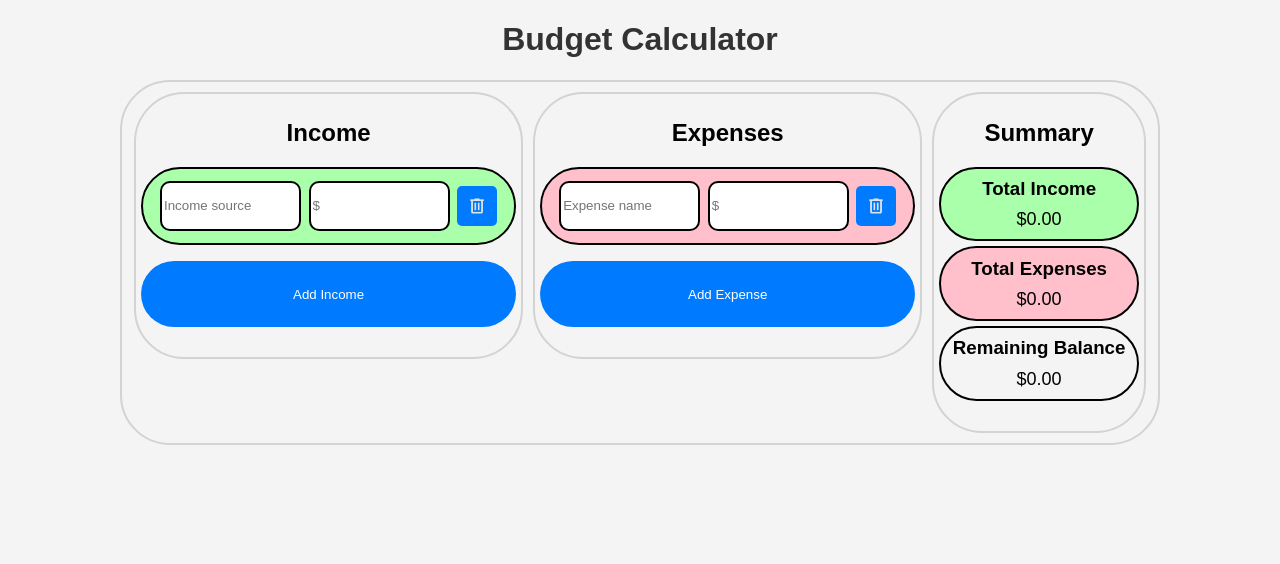
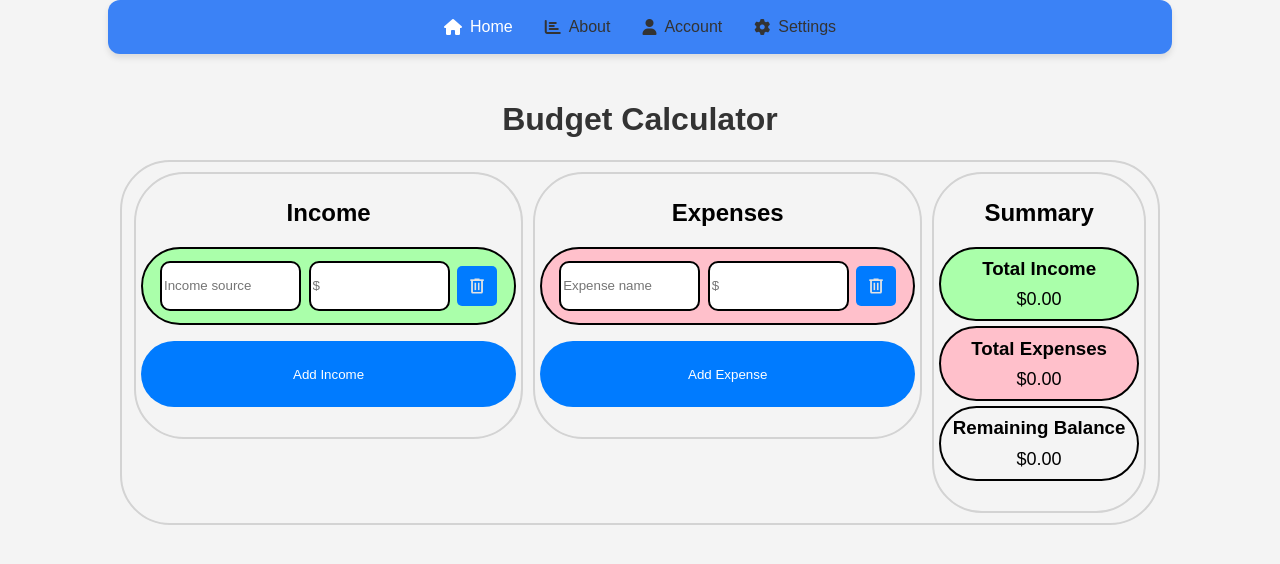
Before and after one commit to jagger-zlotoff/BudgetManager, a plain HTML site: page index.html in a window 1280 px wide. Drawn offline with Linux system fonts and the light colour scheme.

Commit message:
Added navbar and cleaned up page.

```diff
--- a/index.html
+++ b/index.html
@@ -4,9 +4,22 @@
     <meta charset="UTF-8">
     <meta name="viewport" content="width=device-width, initial-scale=1.0">
     <title>BudgetBuilder</title>
+    <link rel="stylesheet" href="https://cdnjs.cloudflare.com/ajax/libs/font-awesome/6.0.0/css/all.min.css">
     <link rel="stylesheet" href="styles.css">
 </head>
 <body>
+
+    <!-- NavBar -->
+    <nav class="navbar">
+    <ul>
+      <li><a href="#" class="active"><i class="fas fa-home"></i> Home</a></li>
+      <li><a href="#"><i class="fas fa-chart-bar"></i> About</a></li>
+      <li><a href="#"><i class="fas fa-user"></i> Account</a></li>
+      <li><a href="#"><i class="fas fa-cog"></i> Settings</a></li>
+    </ul>
+  </nav>
+
+    <!-- Page Title -->
     <h1>Budget Calculator</h1>
 
     <div class="tri-column">
--- a/styles.css
+++ b/styles.css
@@ -1,4 +1,81 @@
+/* ---------------------- */
+/*       NAVIGATION       */
+/* ---------------------- */
+.navbar {
+    position: fixed;
+    top: 0;
+    left: 50%;
+    transform: translateX(-50%);
+    width: 80%;
+    background: #3b82f6;
+    border-radius: 12px;
+    box-shadow: 0 4px 6px rgba(0, 0, 0, 0.1);
+    padding: 10px 20px;
+    z-index: 1000;
+
+    /* Flex container to center items horizontally */
+    display: flex;
+    justify-content: center;
+    align-items: center;
+}
+
+/* Remove default list style, horizontally stack items */
+.navbar ul {
+    list-style: none;
+    display: flex;
+    gap: 2rem; /* space between nav items */
+    margin: 0;
+    padding: 0;
+}
+
+/* Each list item */
+.navbar ul li {
+    margin: 0;
+    padding: 0;
+}
+
+/* Links: icons + text side by side */
+.navbar ul li a {
+    display: flex;
+    align-items: center;
+    gap: 8px;                /* space between icon & text */
+    text-decoration: none;
+    font-size: 16px;
+    font-weight: 500;
+    color: #333;
+    position: relative;      /* for underline effect */
+    padding: 8px 0;
+    transition: color 0.3s ease;
+}
+
+/* The underline "slide in" effect for hover/active */
+.navbar ul li a::after {
+    content: "";
+    position: absolute;
+    left: 0;
+    bottom: -2px;          /* place the line just under text */
+    width: 0;
+    height: 2px;
+    background-color: #3b82f6;
+    transition: width 0.3s ease;
+}
+
+/* When hovered or active, show the underline */
+.navbar ul li a:hover::after,
+.navbar ul li a.active::after {
+
+    width: 100%;
+}
+
+/* Change text color on hover or active */
+.navbar ul li a:hover,
+.navbar ul li a.active {
+    color: #fff;
+}
+
 body {
+
+    padding-top: 80px;
     font-family: Arial, sans-serif;
     text-align: center;
     background-color: #f4f4f4;
```
